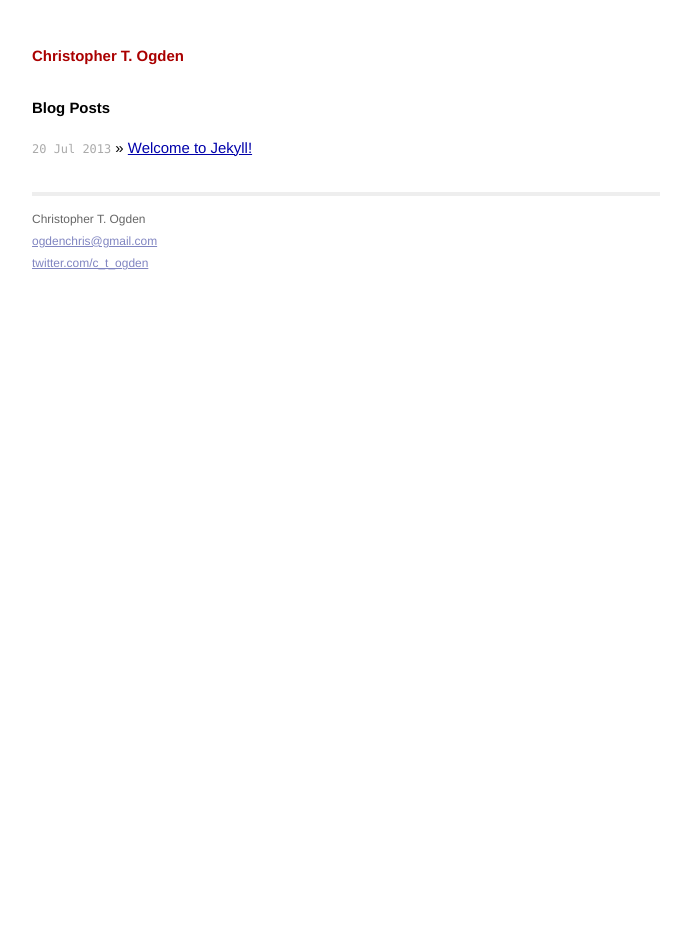
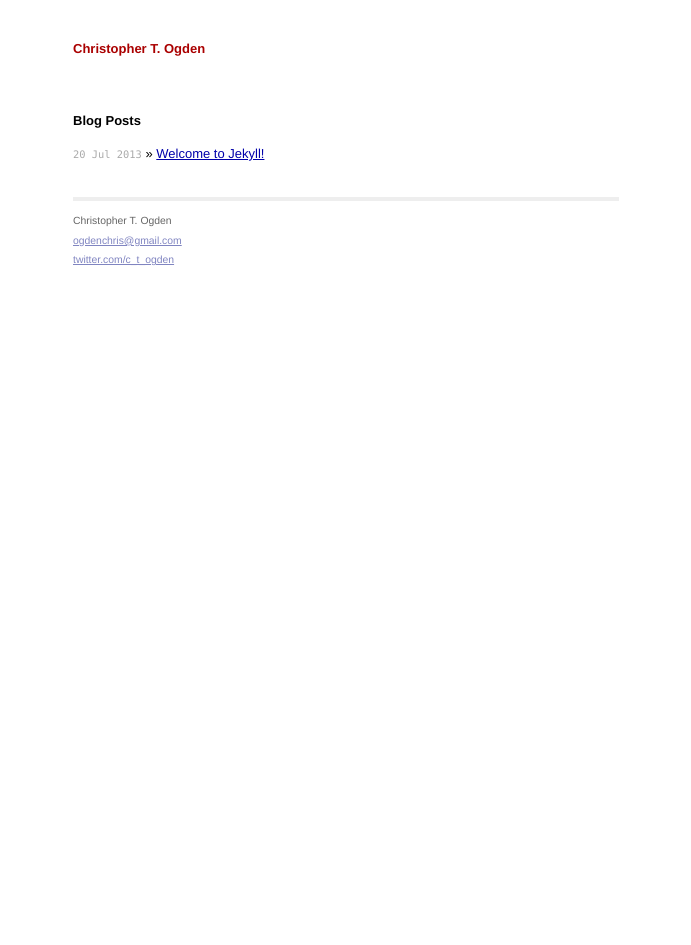
Before and after one commit to ctogden/ctogden.github.io, a Jekyll site: the page built from index.html, in a window 1280 px wide. Shown: the whole page, without its empty margins (294-985 px from the left). Built offline with Jekyll 4.4.1, drawn with Linux system fonts in a browser that asks for light colours.

Commit message:
Update main.css

```diff
--- a/css/main.css
+++ b/css/main.css
@@ -14,7 +14,7 @@ html, body { height: 100%; }
 
 body {
   background-color: #FFF;
-  font: 13.34px Helvetica, Arial, sans-serif;
+  font: 18px Helvetica, Arial, sans-serif;
   font-size: small;
   text-align: center;
 }
@@ -61,7 +61,7 @@ ul.posts span {
 /*****************************************************************************/
 
 .site {
-  font-size: 115%;
+  font-size: 100%;
   text-align: justify;
   width: 42em;
   margin: 3em auto 2em;
@@ -75,7 +75,7 @@ ul.posts span {
 
 .site .header h1.title {
   display: inline-block;
-  margin-bottom: 2em;
+  margin-bottom: 4em;
 }
 
 .site .header h1.title a {
@@ -88,7 +88,7 @@ ul.posts span {
 
 .site .header a.extra {
   color: #aaa;
-  margin-left: 1em;
+  margin-left: 3em;
 }
 
 .site .header a.extra:hover {
@@ -103,7 +103,7 @@ ul.posts span {
   font-size: 80%;
   color: #666;
   border-top: 4px solid #eee;
-  margin-top: 2em;
+  margin-top: 3em;
   overflow: hidden;
 }
 
```
